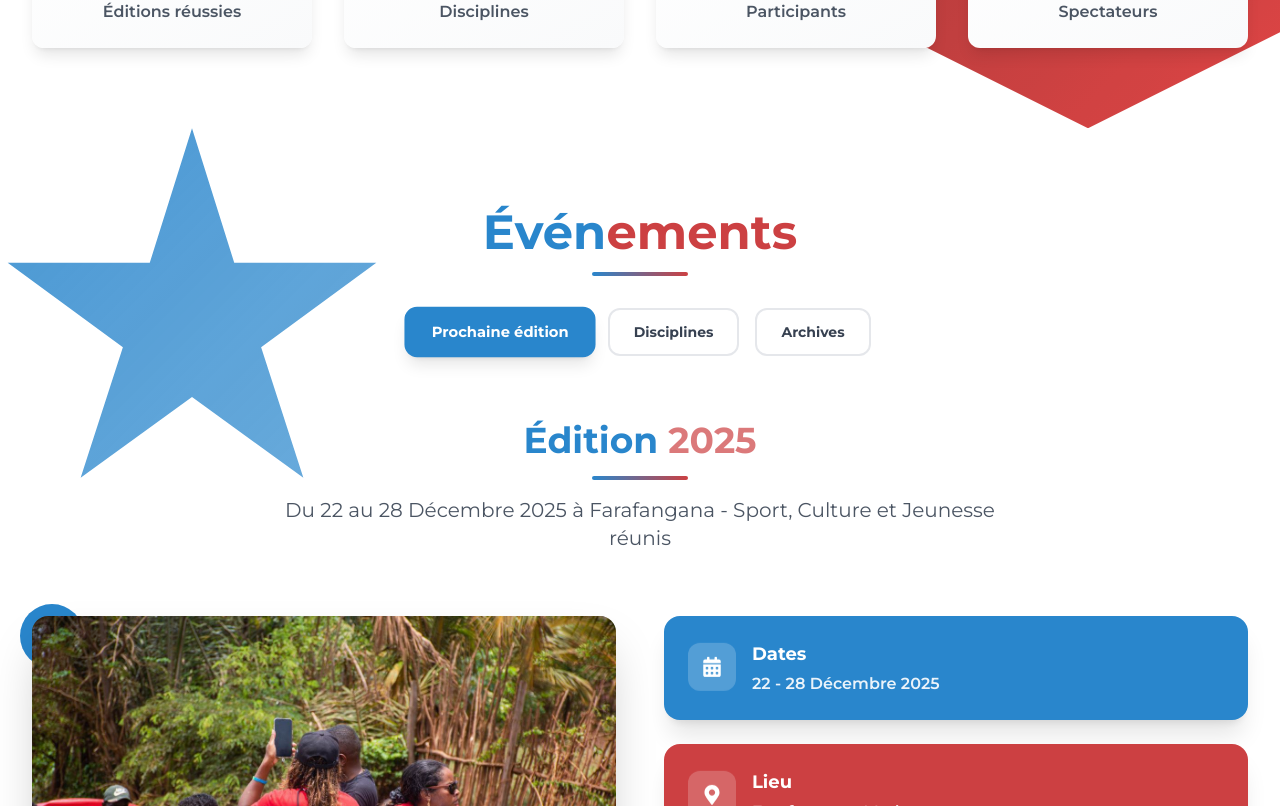
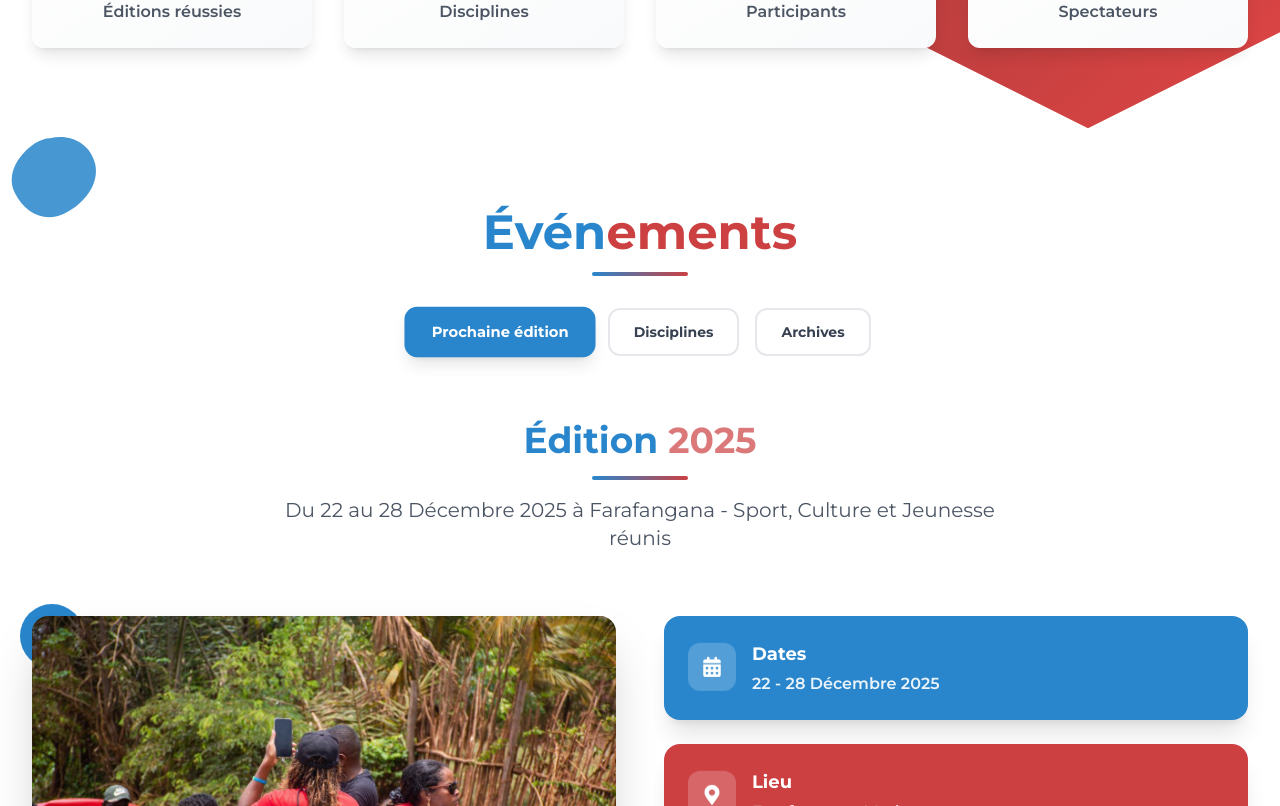
Before and after one commit to remyniclaudet/Agnambahy-MIfety, a React (Vite) app: page / in a window 1280 px wide. Shown: the part 2194-3000 px from the top of the page. Built offline with nearby package versions, Linux system fonts and the light colour scheme.

Commit message:
Modification de la forme dans events

```diff
--- a/src/pages/Home/sections/Events.jsx
+++ b/src/pages/Home/sections/Events.jsx
@@ -172,23 +172,23 @@ const Events = () => {
         >
             {/* Nouvelles formes décoratives */}
             <div className="absolute inset-0 z-0">
-                {/* Forme en étoile moderne en haut à gauche */}
+{/* Forme coquillage élégant en haut à gauche */}
 <div className="absolute top-0 left-0 w-32 h-32 sm:w-48 sm:h-48 md:w-64 md:h-64 lg:w-80 lg:h-80 xl:w-96 xl:h-96 opacity-90">
     <div
-                        className="w-full h-full bg-gradient-to-br from-primary to-primary/80 animate-float-slow"
+        className="w-full h-full bg-primary animate-float-slow"
         style={{
-                            clipPath: 'polygon(50% 0%, 61% 35%, 98% 35%, 68% 57%, 79% 91%, 50% 70%, 21% 91%, 32% 57%, 2% 35%, 39% 35%)'
+            clipPath: 'path("M 50 10 C 70 5, 90 15, 95 35 C 100 55, 85 75, 65 85 C 45 95, 25 85, 15 65 C 5 45, 20 25, 35 15 C 40 12, 45 10, 50 10 Z")',
+            filter: 'drop-shadow(0 4px 15px rgba(20, 184, 166, 0.25))'
         }}
     ></div>
 </div>
-
                 {/* Forme en vague moderne en bas à droite */}
                 <div className="absolute bottom-0 right-0 w-32 h-32 sm:w-48 sm:h-48 md:w-64 md:h-64 lg:w-80 lg:h-80 xl:w-96 xl:h-96 opacity-90">
                   <div
-                        className="w-full h-full bg-gradient-to-tl from-secondary to-secondary/80 animate-float-slow"
+        className="w-full h-full bg-gradient-to-br from-red-600 to-red-800 animate-float-slow"
         style={{
-                            clipPath: 'path("M0,100 C150,200 350,0 500,100 L500,00 L0,0 Z")',
-                            animationDelay: '2s'
+            clipPath: 'path("M 50 5 C 60 15, 75 10, 85 25 C 95 40, 90 60, 75 75 C 60 90, 40 90, 25 75 C 10 60, 5 40, 15 25 C 25 10, 40 15, 50 5 Z")',
+            filter: 'drop-shadow(0 0 10px rgba(220, 38, 38, 0.5))'
         }}
     ></div>
                 </div>
--- a/src/pages/Home/sections/Sponsors.jsx
+++ b/src/pages/Home/sections/Sponsors.jsx
@@ -68,9 +68,8 @@ const Sponsors = () => {
             className="relative py-20 bg-gradient-to-br from-gray-50 to-white overflow-hidden"
         >
             {/* Éléments décoratifs */}
-            <div className="absolute top-10 left-10 w-32 h-32 bg-primary/5 rounded-full float"></div>
             <div className="absolute bottom-10 right-10 w-40 h-40 bg-secondary/5 rounded-full float" style={{animationDelay: '2s'}}></div>
-            <div className="absolute top-1/2 left-1/4 w-24 h-24 bg-primary/10 rounded-full pulse-slow"></div>
+
 
             <div className="relative max-w-7xl mx-auto px-4 sm:px-6 lg:px-8">
                 {/* En-tête de section */}
@@ -107,15 +106,13 @@ const Sponsors = () => {
                         </div>
 
                         {/* Overlays pour effet de fondu */}
-                        <div className="absolute left-0 top-0 bottom-0 w-20 bg-gradient-to-r from-gray-50 to-transparent z-10"></div>
-                        <div className="absolute right-0 top-0 bottom-0 w-20 bg-gradient-to-l from-gray-50 to-transparent z-10"></div>
+
+
                     </div>
                 </div>
 
                 {/* Appel aux partenaires */}
                 <div className={`bg-gradient-to-r from-primary to-secondary rounded-2xl p-8 md:p-12 text-white relative overflow-hidden ${isVisible ? 'scale-in' : 'opacity-0 scale-95'}`}>
-                    <div className="absolute top-0 right-0 w-64 h-64 bg-white/10 rounded-full -translate-y-32 translate-x-32 pulse-slow"></div>
-                    <div className="absolute bottom-0 left-0 w-48 h-48 bg-white/10 rounded-full translate-y-24 -translate-x-24 pulse-slow" style={{animationDelay: '1s'}}></div>
 
                     <div className="relative z-10 text-center max-w-4xl mx-auto">
                         <h3 className="text-2xl md:text-4xl font-bold mb-6 fade-in-up">
@@ -147,8 +144,6 @@ const Sponsors = () => {
                                 En savoir plus
                             </button>
                         </div>
-
-                        {/* Reste inchangé... */}
                     </div>
                 </div>
             </div>
```
Lines whose indentation alone changed are shown as unchanged.
